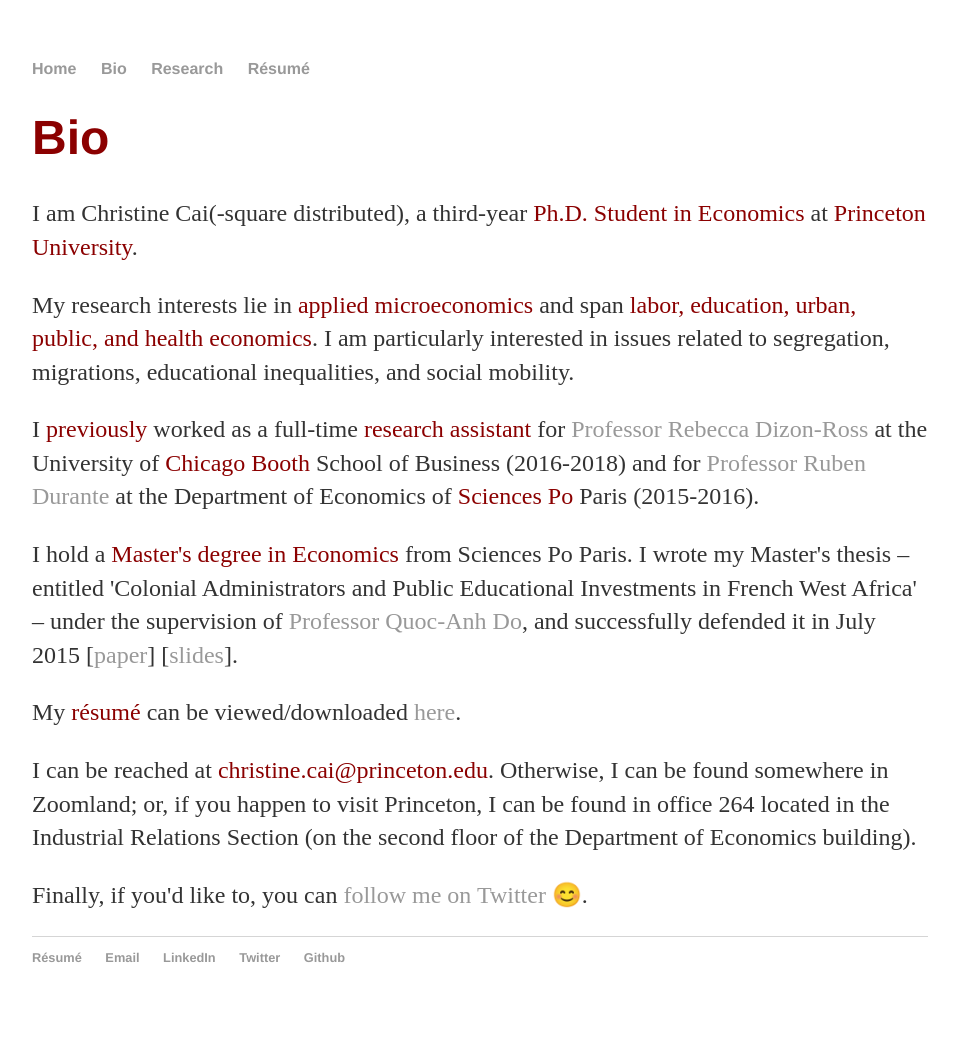
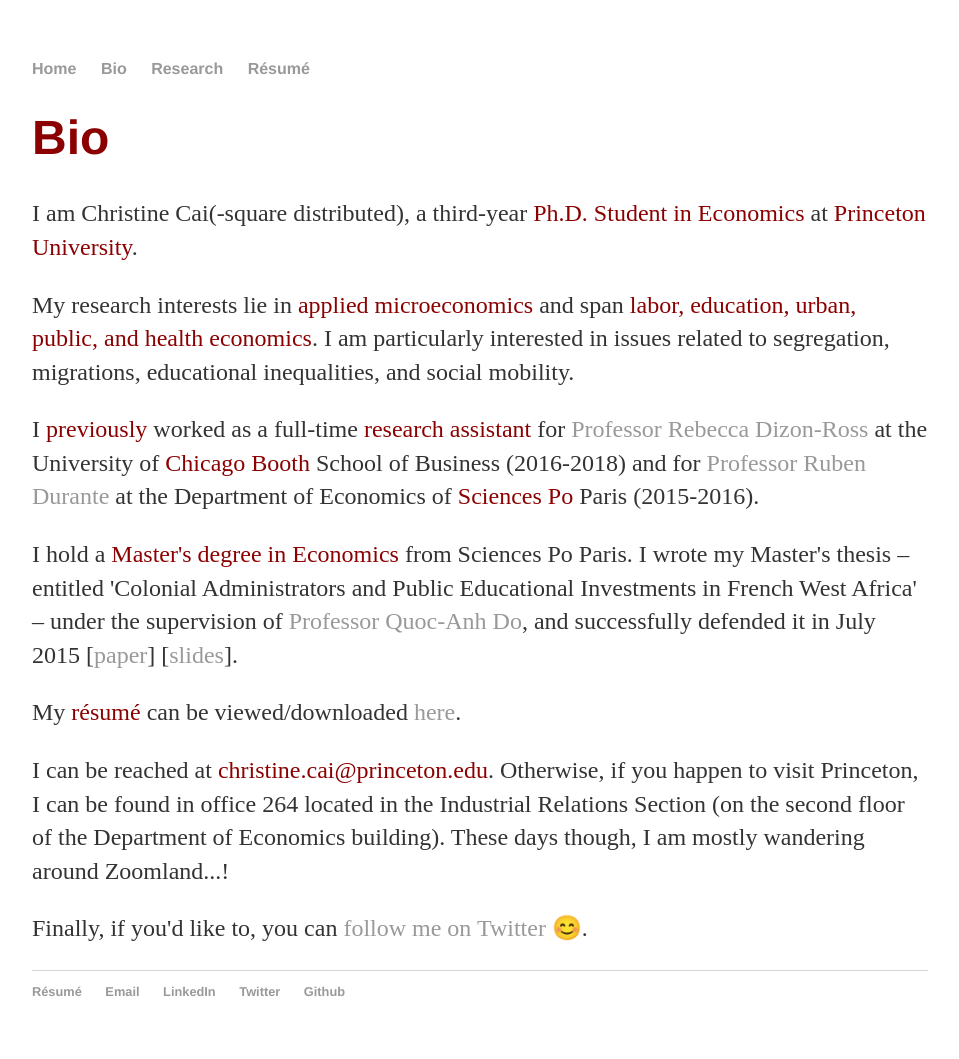
Before and after one commit to christinecai/christinecai.github.io, a Jekyll site: the page built from bio/Bio.html, in a window 1280 px wide. Shown: the whole page, without its empty margins (160-1119 px from the left). Built offline with Jekyll 4.4.1, drawn with Linux system fonts in a browser that asks for light colours; before the commit the page ends 1025 px from its top, so only the background shows below that.

Commit message:
Update Bio.html

```diff
--- a/bio/Bio.html
+++ b/bio/Bio.html
@@ -29,8 +29,7 @@
 
 <p>My <font color="darkred">résumé</font> can be viewed/downloaded <a href="/resume/Christine_Cai_resume.pdf">here</a>.</p>
 
-	<p>I can be reached at <font color="darkred">christine.cai@princeton.edu</font>. Otherwise, I can be found somewhere in Zoomland; or,
-	   if you happen to visit Princeton, I can be found in office 264 located in the Industrial Relations Section (on the second floor of the Department of Economics building). </p>
+	<p>I can be reached at <font color="darkred">christine.cai@princeton.edu</font>. Otherwise, if you happen to visit Princeton, I can be found in office 264 located in the Industrial Relations Section (on the second floor of the Department of Economics building). These days though, I am mostly wandering around Zoomland...!</p>
 
 	<p>Finally, if you'd like to, you can <a href="https://twitter.com/Christine_Cai27">follow me on Twitter</a> 😊.</p>
 
```
